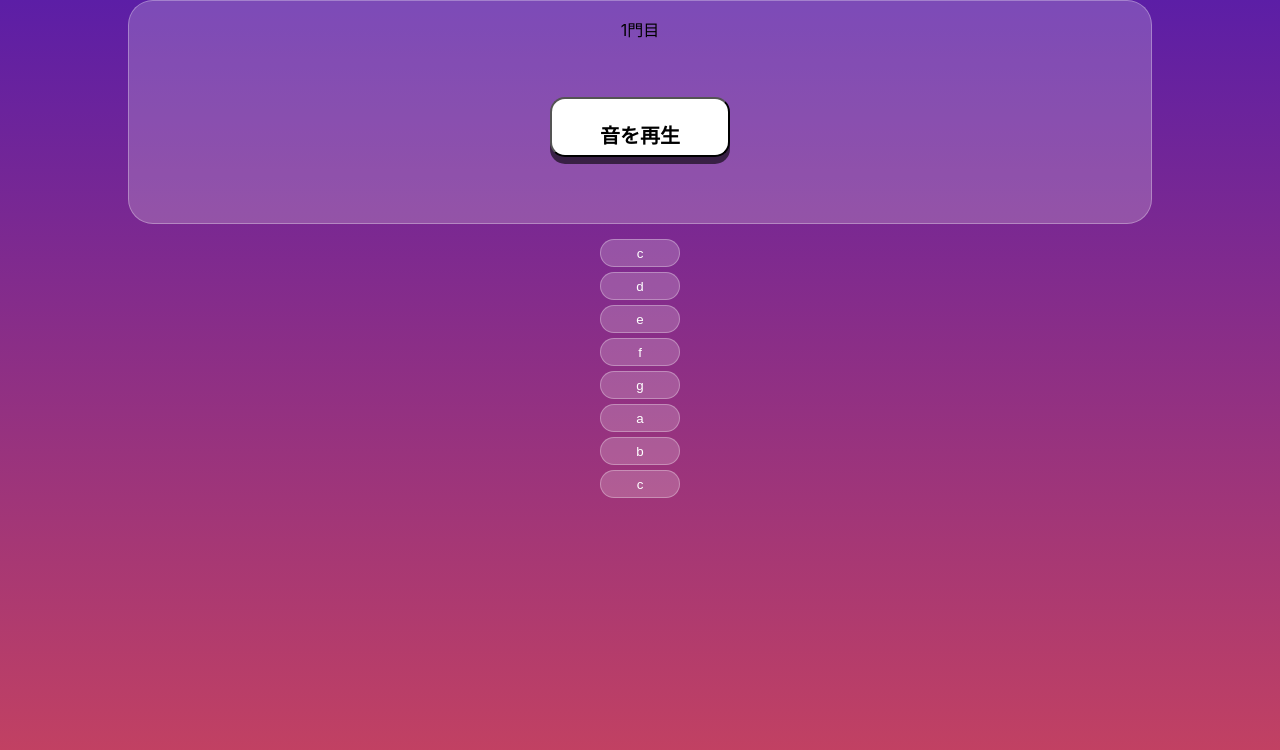
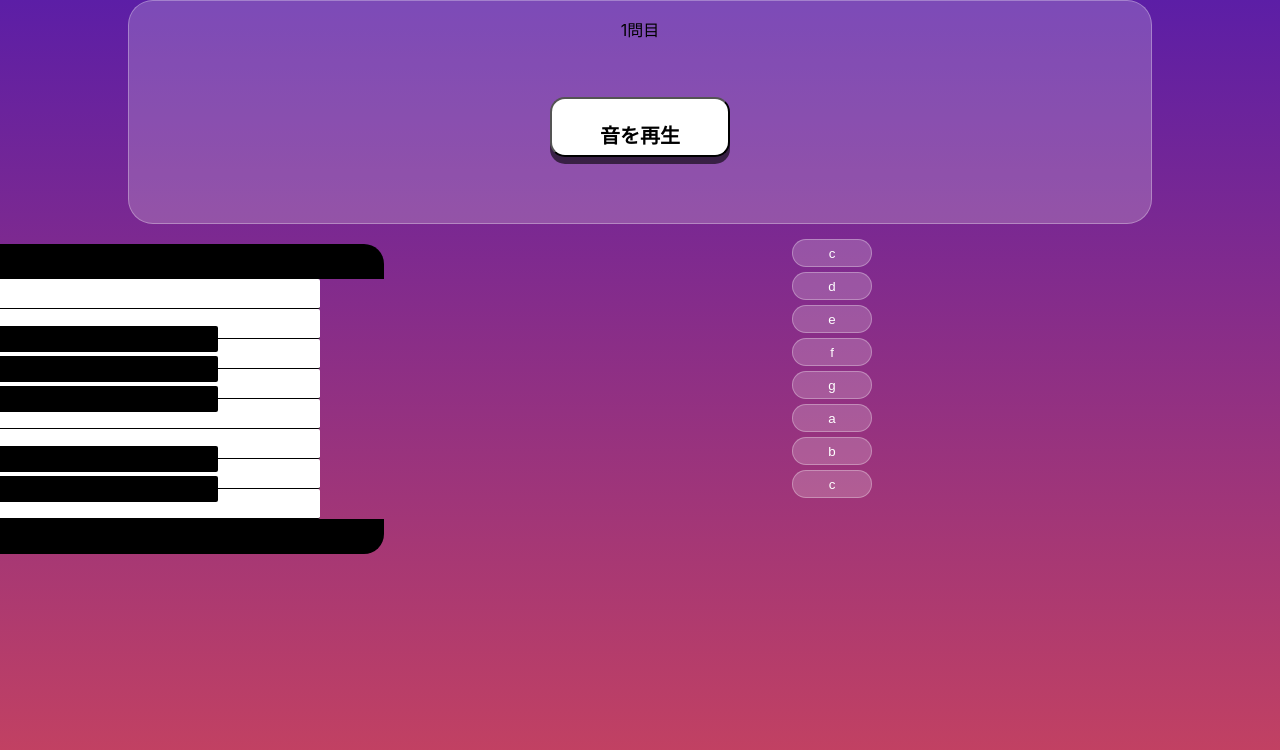
Before and after one commit to kurakke/OnkanNext, a Next.js app: page /game in a window 1280 px wide. Shown: the top 750 px of the page. Built offline with nearby package versions, Linux system fonts and the light colour scheme.

Commit message:
ピアノ作るのが進みました

```diff
--- a/pages/game.tsx
+++ b/pages/game.tsx
@@ -45,19 +45,48 @@ const start = css`
   font-size: 20px;
   font-weight: 600;
 `;
-const buttons = css`
-  margin: 10px auto;
-`;
 const answerButton = css`
   margin: 5px auto;
 `;
 const answerPlace = css`
   display: flex;
+  width: 100%;
+`;
+const buttons = css`
+  margin: 10px auto;
 `;
 const pianoButtons = css``;
-const piano = css``;
-const whiteKey = css``;
-const brackKey = css``;
+const piano = css`
+  margin: 20px 0px;
+`;
+const whiteKey = css`
+  width: 25vw;
+  height: 30px;
+  background-color: white;
+  border-bottom: 1px solid #000;
+  border-radius: 0px 2px 2px 0px;
+`;
+const blackKey = css`
+  width: 17vw;
+  height: 26px;
+  background-color: black;
+  margin: -13px 0px;
+  border-radius: 0px 2px 2px 0px;
+  z-index: 2;
+  position: relative;
+`;
+const pianoSideTop = css`
+  width: 30vw;
+  height: 35px;
+  background-color: #000000;
+  border-radius: 0px 20px 0px 0px;
+`;
+const pianoSideBottom = css`
+  width: 30vw;
+  height: 35px;
+  background-color: #000000;
+  border-radius: 0px 0px 20px 0px;
+`;
 
 const Game = () => {
   const [MusicA3] = useState(
@@ -154,7 +183,7 @@ const Game = () => {
     <div css={all}>
       <div css={glass}>
         <div css={slider}>
-          <p>{questionNum + 1}門目</p>
+          <p>{questionNum + 1}問目</p>
           <button
             css={startButton}
             onClick={() => {
@@ -167,7 +196,23 @@ const Game = () => {
         </div>
       </div>
       <div css={answerPlace}>
-        <div css={piano}></div>
+        <div css={piano}>
+          <div css={pianoSideTop}></div>
+          <div css={whiteKey}></div>
+          <div css={whiteKey}></div>
+          <div css={blackKey}></div>
+          <div css={whiteKey}></div>
+          <div css={blackKey}></div>
+          <div css={whiteKey}></div>
+          <div css={blackKey}></div>
+          <div css={whiteKey}></div>
+          <div css={whiteKey}></div>
+          <div css={blackKey}></div>
+          <div css={whiteKey}></div>
+          <div css={blackKey}></div>
+          <div css={whiteKey}></div>
+          <div css={pianoSideBottom}></div>
+        </div>
         <div css={buttons}>
           {Choices.map((item, index) => (
             <div css={answerButton}>
```
